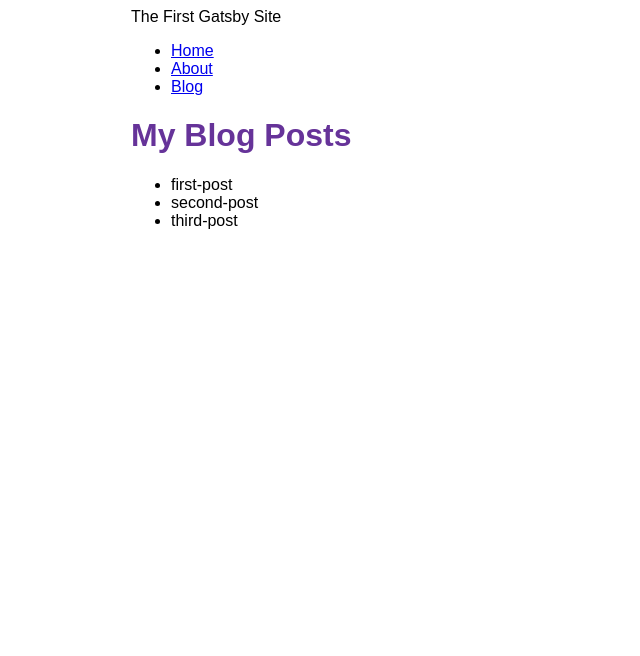
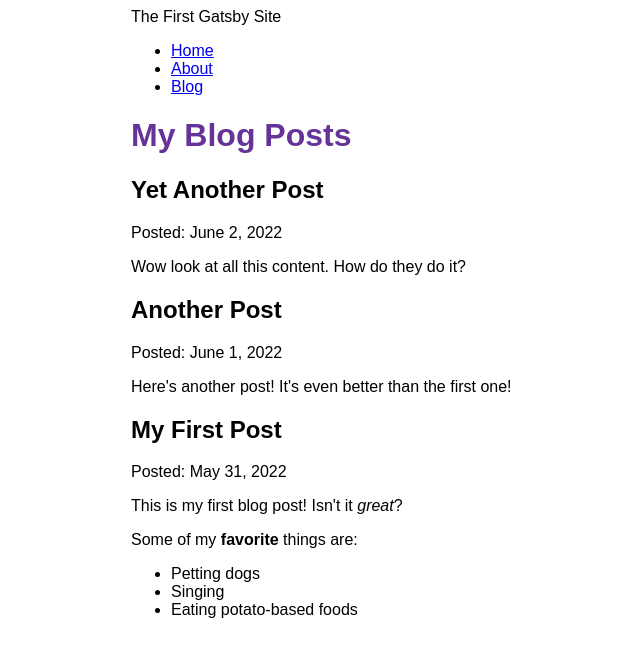
Before and after one commit to NicholasL1/first-gastby-site2, a Gatsby site: page /blog in a window 1280 px wide. Shown: the whole page, without its empty margins (259-899 px from the left). Built offline with nearby package versions, Linux system fonts and the light colour scheme; Gatsby itself is replaced by a stand-in of ours.

Commit message:
Blog rendered

```diff
--- a/gatsby-config.js
+++ b/gatsby-config.js
@@ -13,5 +13,6 @@
         path: `${__dirname}/blog`,
       }
     },
+    "gatsby-plugin-mdx",
   ],
 }
--- a/src/pages/blog.js
+++ b/src/pages/blog.js
@@ -1,30 +1,39 @@
 import * as React from 'react'
 import { graphql } from 'gatsby'
 import Layout from '../components/layout'
+import { MDXRenderer } from 'gatsby-plugin-mdx'
 
 const BlogPage = ({ data }) => {
   return (
     <Layout pageTitle="My Blog Posts">
-      <ul>
           {
-              data.allFile.nodes.map(node => (
-                  <li key={node.name}>
-                      {node.name}
-                  </li>
+              data.allMdx.nodes.map(node => (
+                <article key={node.id}>
+                  <h2>{node.frontmatter.title}</h2>
+                  <p>Posted: {node.frontmatter.date}</p>
+                  <MDXRenderer>
+                    {node.body}
+                  </MDXRenderer>
+                </article>
               ))
           }
-      </ul>
     </Layout>
   )
 }
 
 export const query = graphql`
   query {
-    allFile {
+    allMdx(sort: {fields: frontmatter___date, order: DESC}) {
       nodes {
-        name
+        frontmatter {
+          date(formatString: "MMMM D, YYYY")
+          title
+        }
+        id
+        body
       }
     }
-  }`
+  }
+`
 
 export default BlogPage
```
Also changed, not shown: package.json (+5 -2 lines), 1 other file.
